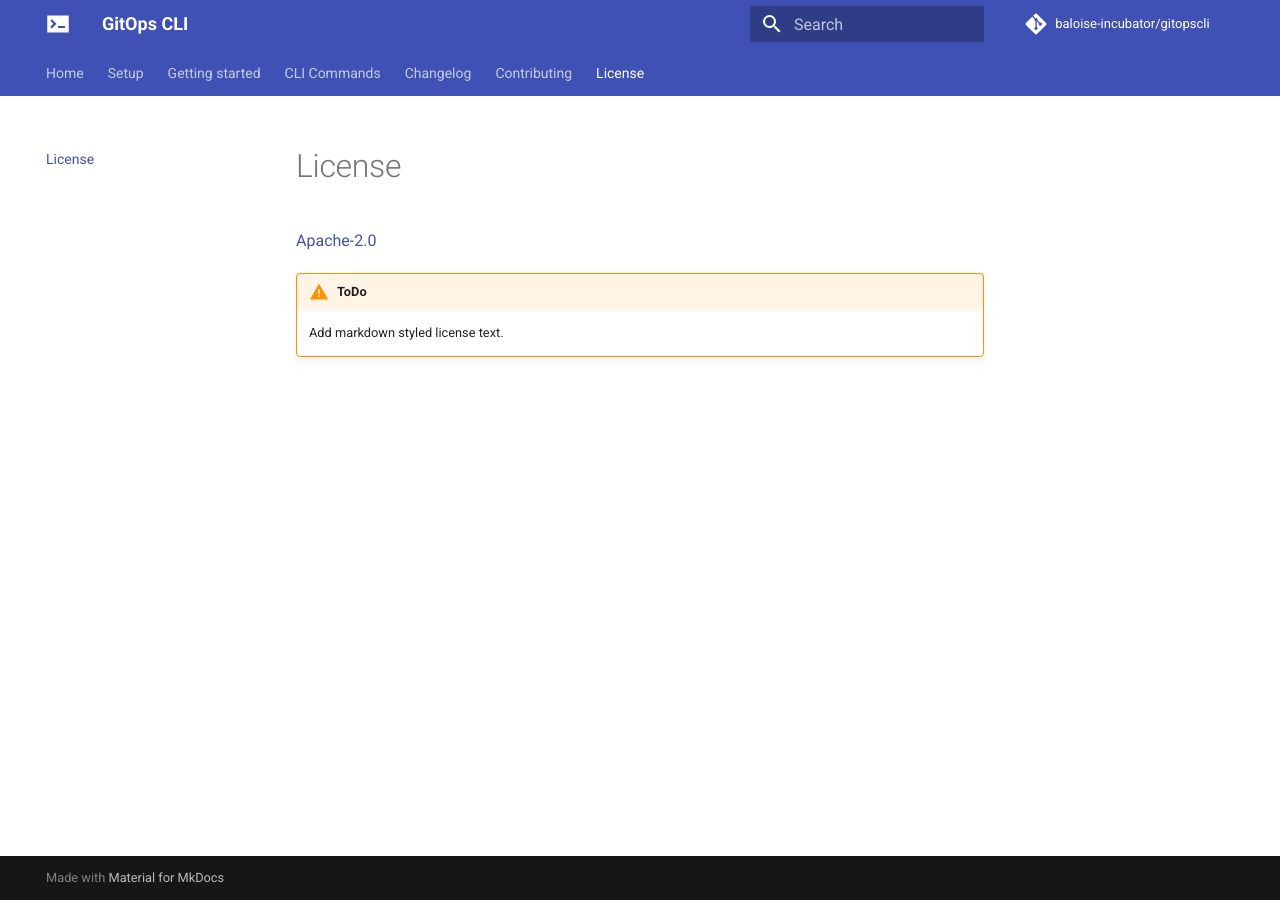
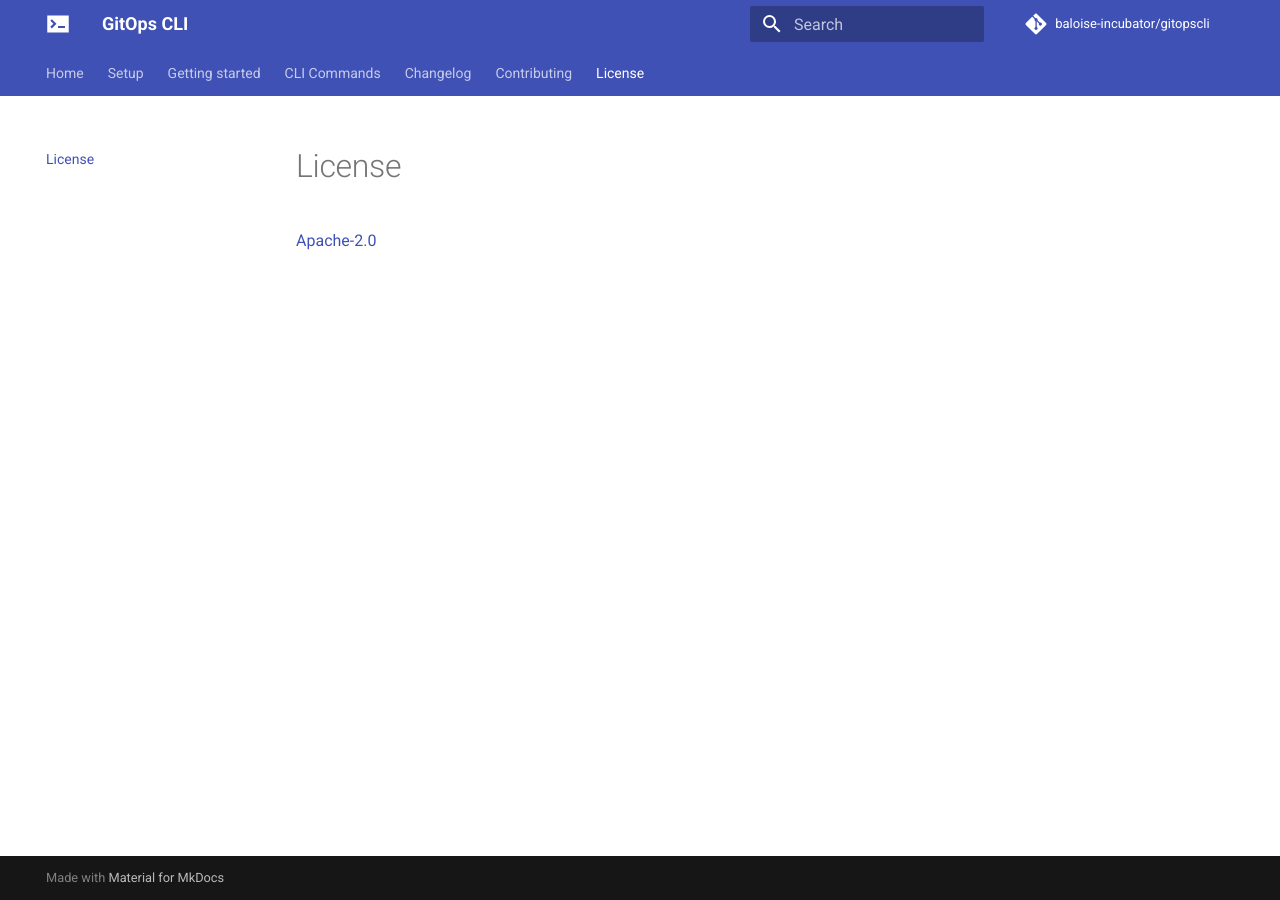
Before and after one commit to baloise/gitopscli, an MkDocs documentation site: the page built from docs/license.md, in a window 1280 px wide. Built offline with MkDocs 1.6.1 and Material for MkDocs 9.7.7, drawn with Linux system fonts in a browser that asks for light colours; comment, search, counter and statistics services are not loaded.

Commit message:
remove ToDo from license doc

```diff
--- a/docs/license.md
+++ b/docs/license.md
@@ -1,6 +1,3 @@
 # License
 
 [Apache-2.0](https://choosealicense.com/licenses/apache-2.0/)
-
-!!! warning "ToDo"
-    Add markdown styled license text.
```
